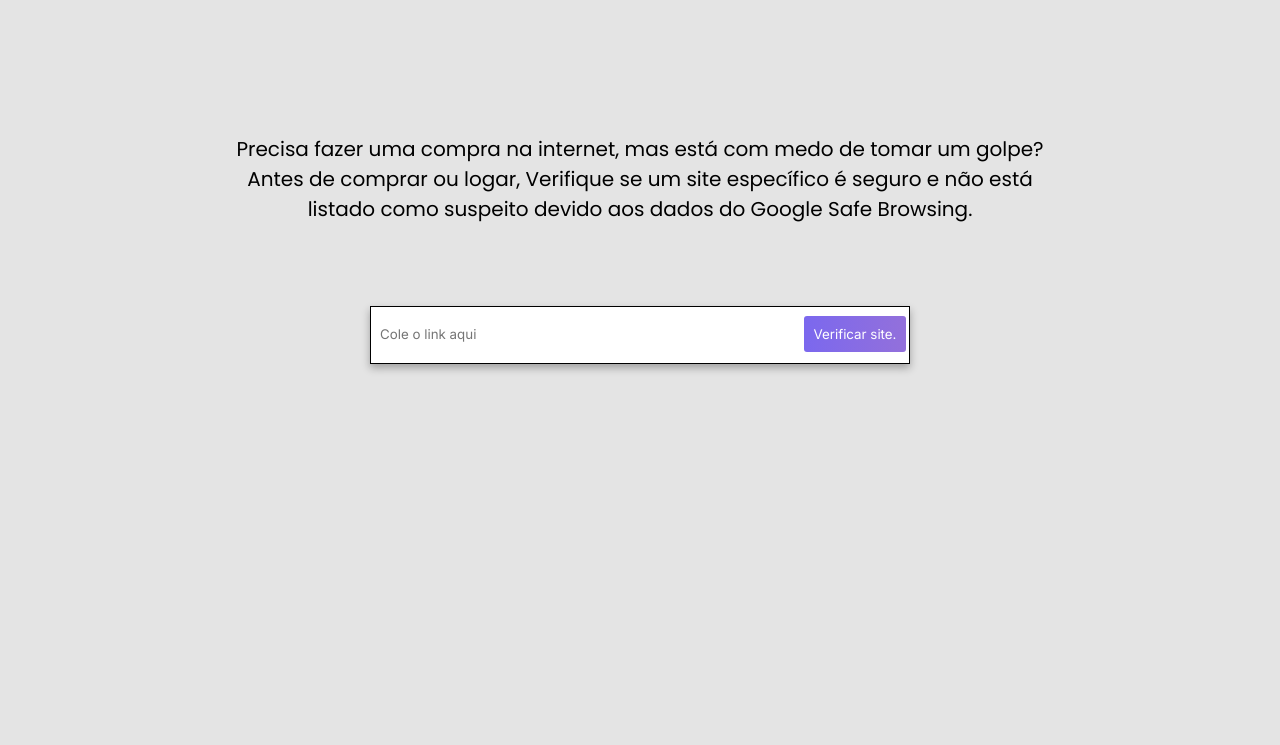
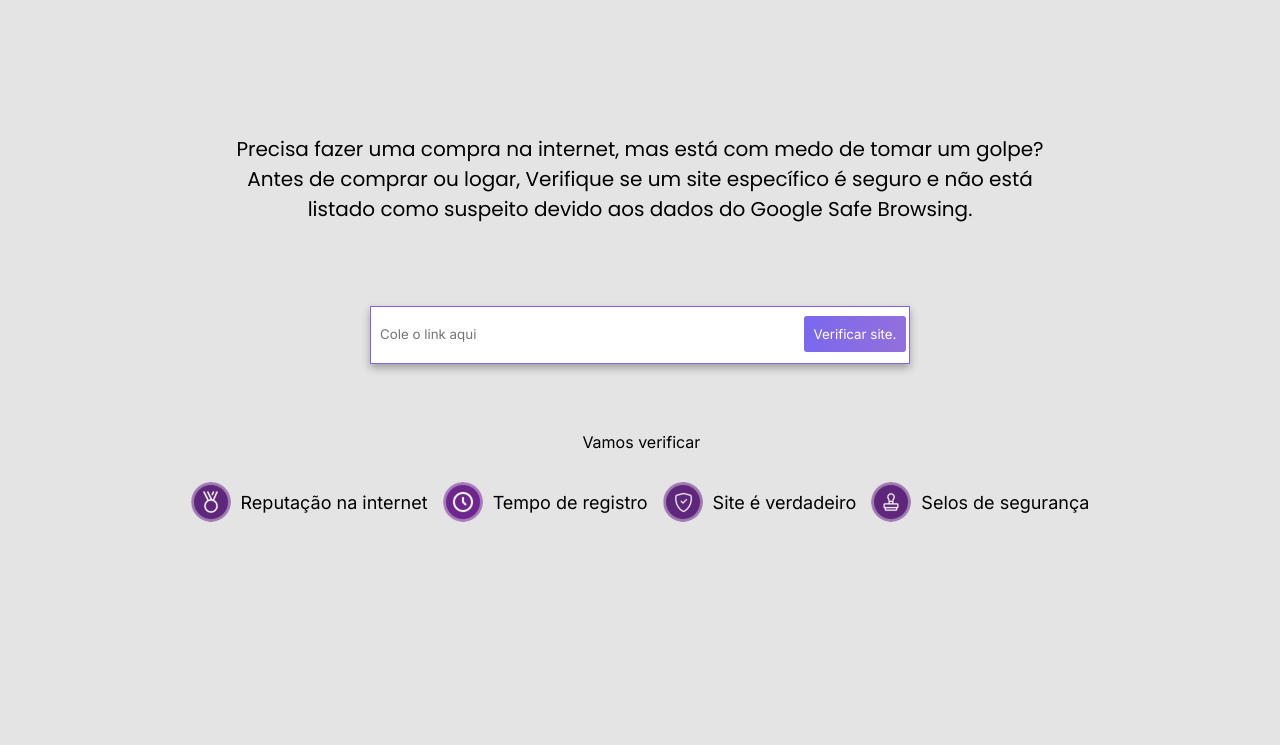
Before and after one commit to yandorneles/Site_verificador, a plain HTML site: page index.html in a window 1280 px wide. Shown: the part 55-800 px from the top of the page. Drawn offline with nearby package versions, Linux system fonts and the light colour scheme.

Commit message:
Adição de mais elementos visuais

```diff
--- a/css/style.css
+++ b/css/style.css
@@ -55,11 +55,20 @@ body{
     left: 40px;
     background-color: black;
 }
+
 body.dark{
     background-color: #212121;
 }
 
 body.dark p{
+    color: #fff;
+}
+
+body.dark h2{
+    color: #fff;
+}
+
+body.dark span{
     color: #fff;
 }
 
@@ -118,7 +127,7 @@ body.dark p{
     left: 50%;
     transform: translate(-50%, 400%);
     box-shadow: 0 4px 8px rgba(0, 0, 0, 0.3);
-    border: 1px solid black;
+    border: 1px solid #7B68EE;
     box-sizing: border-box;
 }
 
@@ -128,7 +137,6 @@ body.dark p{
     top: 16px;
     width: 100%;
     right: 50px;
-
 }
 
 .link-acess input{
@@ -171,3 +179,55 @@ body.dark p{
     border: 0;
     border-radius: 3px;
 }
+
+.we-check {
+    text-align: center;
+    display: flex;
+    align-items: center;
+    justify-content: center;
+    gap: 20px;
+    position: relative;
+    top: 350px;
+    left: 50%;
+    transform: translateX(-50%);
+    text-align: center;
+    max-width: 90%;
+}
+
+
+.we-check p{
+    position: absolute;
+    text-align: center;
+    bottom: 70px;
+    left: 45%;
+    gap: 20px;
+}
+
+.we-check ul {
+    list-style: none;
+    padding: 0;
+    display: flex;
+    align-items: center;
+    gap: 15px;
+}
+
+.we-check li {
+    display: flex;
+    align-items: center;
+    gap: 10px;
+    font-size: 18px;
+}
+
+.we-check img {
+    height: 40px;
+}
+
+@media (max-width: 768px) {
+    .we-check {
+        top: 300px;
+    }
+
+    .we-check li {
+        text-align: center;
+    }
+}
--- a/index.html
+++ b/index.html
@@ -5,6 +5,7 @@
     <meta charset="UTF-8">
     <meta name="viewport" content="width=device-width, initial-scale=1.0">
     <link href='https://unpkg.com/boxicons@2.1.4/css/boxicons.min.css' rel='stylesheet'>
+    <link rel="stylesheet" href="https://cdn.jsdelivr.net/npm/bootstrap-icons@1.11.3/font/bootstrap-icons.min.css">
     <link rel="stylesheet" href="css/style.css">
     <title>Validador de site|Projeto Edileusa.</title>
 </head>
@@ -12,7 +13,7 @@
 <body>
     <div class="container">
         <div class="title-main">
-            <h1>In-lineSite</h1>
+            <h1>Is It True?</h1>
         </div>
 
         <div class="bright" id="bright">
@@ -43,10 +44,37 @@
                 </div>
             </div>
         </div>
-    </div>
+
+        <div class="we-check">
+            <p class="pwe-check">Vamos verificar</p>
+            <ul>
+                <li>
+                    <img src="img/icon-reputation.png" alt="Reputação">
+                    <span class="span1">Reputação na internet</span>
+                </li>
+                <li>
+                    <img src="img/icon-time.png" alt="Tempo">
+                    <span class="span2">Tempo de registro</span>
+                </li>
+                <li>
+                    <img src="img/icon-security.png" alt="Segurança">
+                    <span class="span3">Site é verdadeiro</span>
+                </li>
+                <li>
+                    <img src="img/icon-stamp.png" alt="Selos">
+                    <span class="span4">Selos de segurança</span>
+                </li>
+            </ul>
+        </div>
+
+        </div>
+
+        <!-- <div class="on">
+            <h2>Sobre</h2>
+        </div>
+    </div> -->
 
     <script src="scripit.js"></script>
-    <link rel="stylesheet" href="https://cdn.jsdelivr.net/npm/bootstrap-icons@1.11.3/font/bootstrap-icons.min.css">
 </body>
 
 </html>
```
Also changed, not shown: img/icon-reputation.png (added), img/icon-security.png (added), img/icon-stamp.png (added), img/icon-time.png (added).
